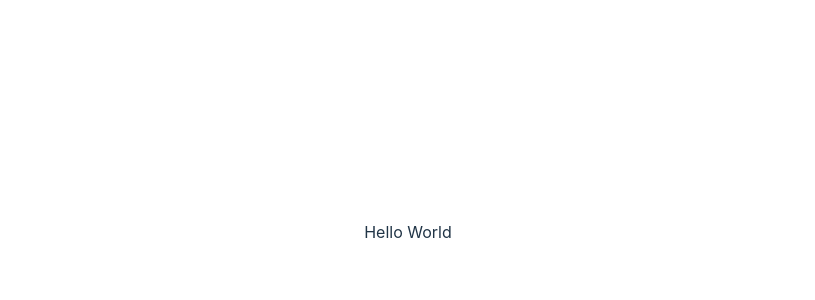
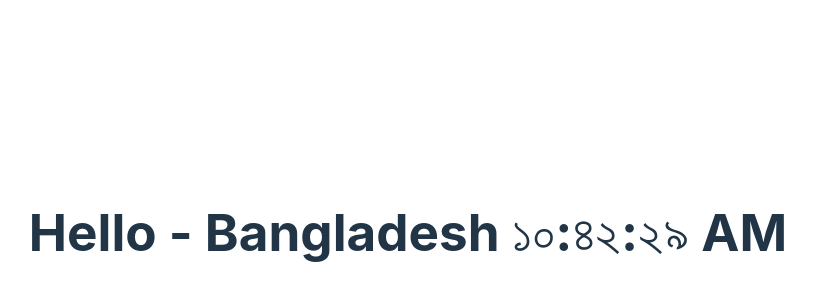
Before and after one commit to jamilcse13/reactJS, a React (Vite) app in the folder myreactapp/: page / in a window 1280 px wide. Shown: the part 168-468 px from the top of the page, without its empty margins (232-1047 px from the left). Built offline with nearby package versions, Linux system fonts and the light colour scheme.

Commit message:
react state and lifecycle

```diff
--- a/myreactapp/project-react-concepts/component.jsx
+++ b/myreactapp/project-react-concepts/component.jsx
@@ -5,7 +5,7 @@
 // received the param as object
 function Clock(props) {
     return (
-      <h1 className="heading" tableIndex={index}>
+      <h1 className="heading">
         <span className="text">Hello {new Date().toLocaleDateStrin(props.locale)}</span>
       </h1>
     );
@@ -19,7 +19,7 @@
 class Clock {
   print() {
     return (
-      <h1 className="heading" tableIndex={index}>
+      <h1 className="heading">
         <span className="text">
           Hello {new Date().toLocaleDateStrin(this.props.locale)}
         </span>
@@ -41,7 +41,7 @@
 class Clock extends React.Component {
   render() {
     return (
-      <h1 className="heading" tableIndex={index}>
+      <h1 className="heading">
         <span className="text">
           Hello - {this.props.children} {new Date().toLocaleDateString(this.props.locale)}
         </span>
--- a/myreactapp/src/App.jsx
+++ b/myreactapp/src/App.jsx
@@ -1,7 +1,8 @@
-import "./App.css";
+import Clock from "./components/Clock";
+import './App.css'
 
 function App() {
-  return <div>Hello World</div>;
+  return <Clock locale="bn-BD" >Bangladesh</Clock>;
 }
 
 export default App;
--- /dev/null
+++ b/myreactapp/src/components/Clock.jsx
@@ -0,0 +1,33 @@
+import React from "react";
+
+class Clock extends React.Component {
+  // we don't need to write contructor(props) because we don't use props inside this
+  // we can not write this here
+  state = { date: new Date() };
+
+  componentDidMount() {
+    this.clockTimer = setInterval(() => this.tick(), 1000);
+  }
+
+  componentWillUnmount() {
+    clearInterval(this.clockTimer);
+  }
+
+  tick() {
+     this.setState({
+        date: new Date(),   // this.state.date = new Date() - Never Do That
+      });
+  }
+
+  render() {
+    return (
+      <h1 className="heading">
+        <span className="text">
+          Hello - {this.props.children} {this.state.date.toLocaleTimeString(this.props.locale)}
+        </span>
+      </h1>
+    );
+  }
+}
+
+export default Clock;
```
Also changed, not shown: 1 other file (tests, documents, lock files or other folders).
